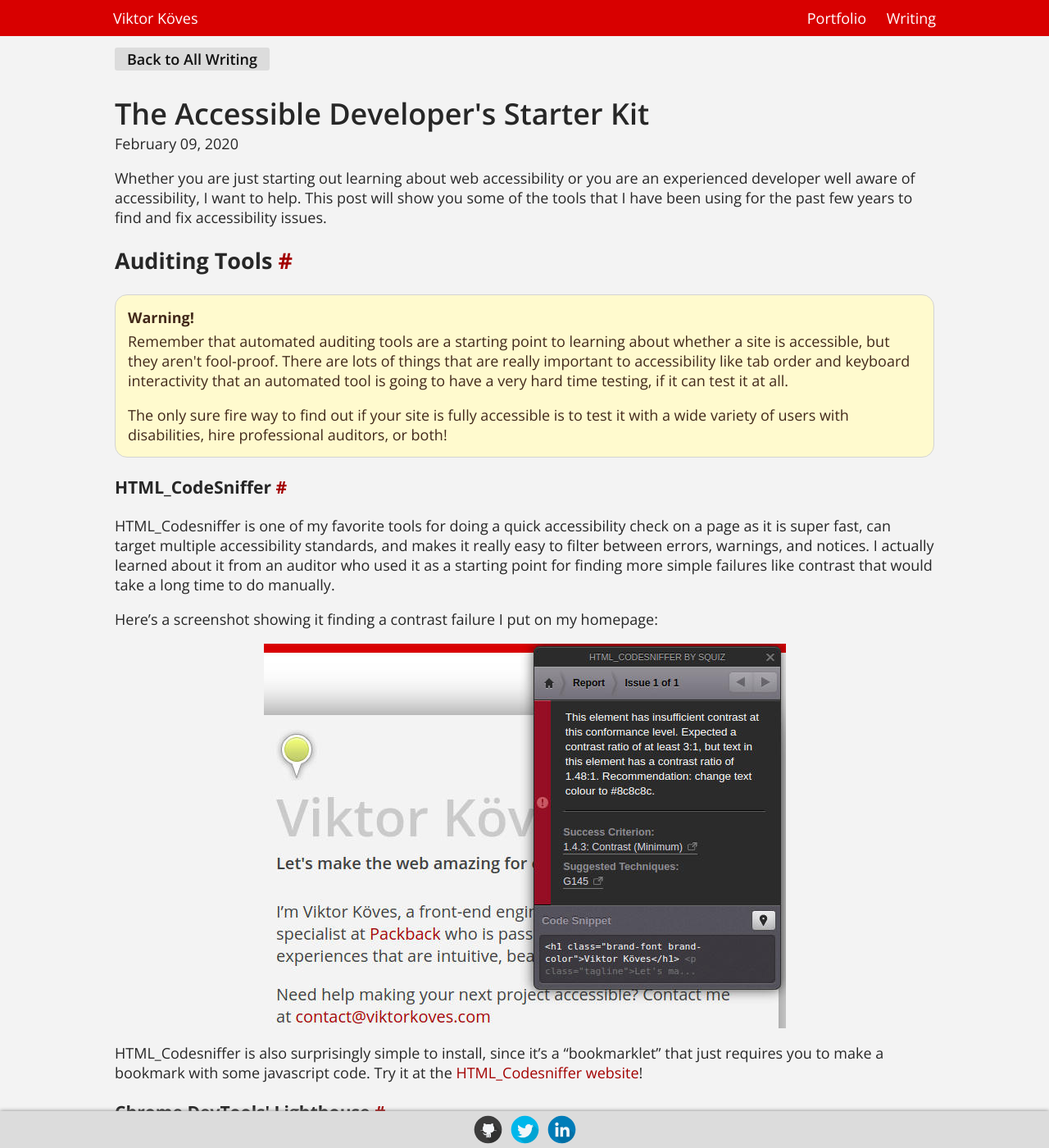
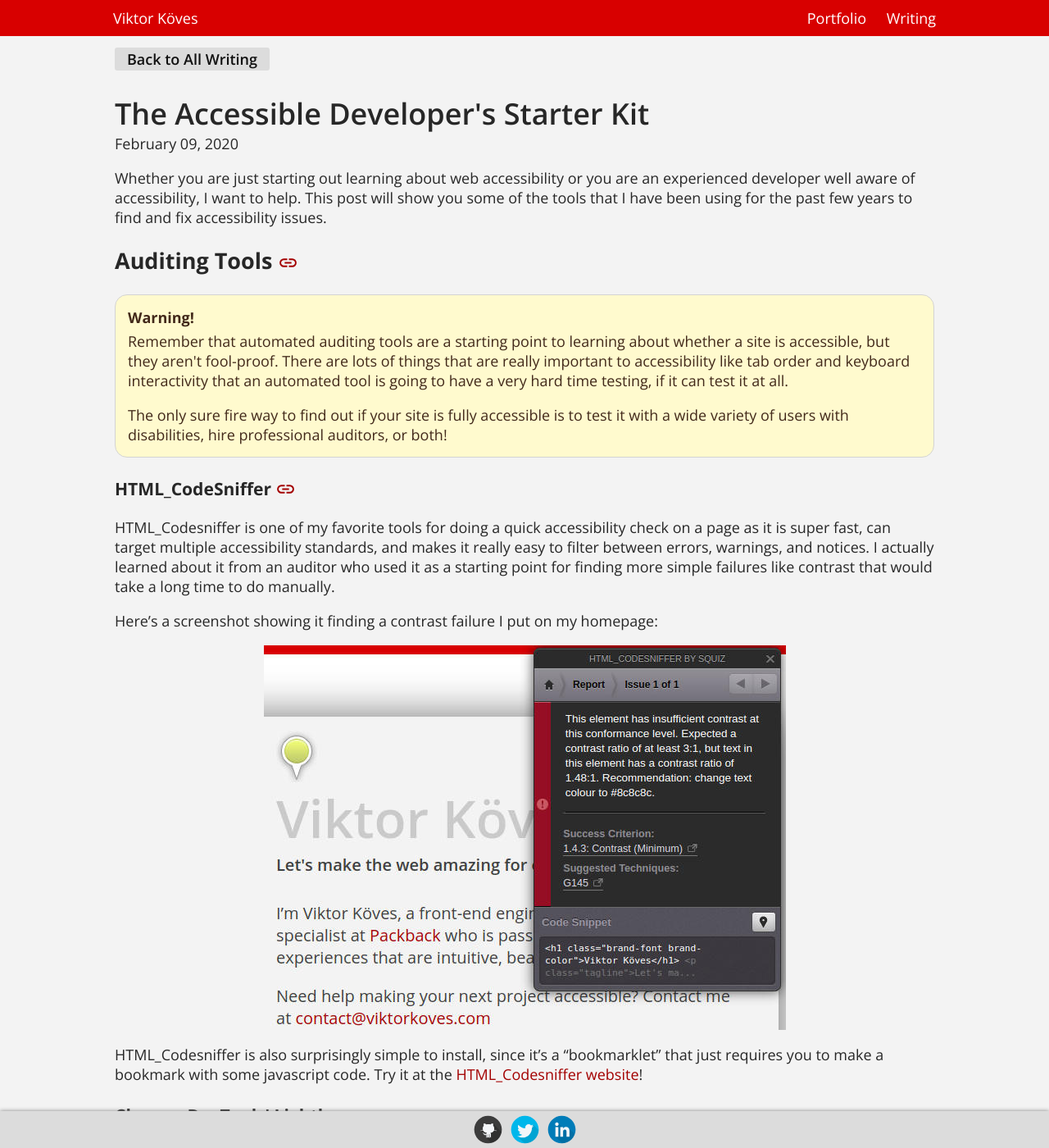
Before and after one commit to vkoves/vkoves.github.io, a Jekyll site: the page built from _posts/2020-02-09-the-accessible-developers-starter-kit.md, in a window 1280 px wide and 1400 px high. Shown: the whole window at 82% size. Built offline with Jekyll 4.4.1, drawn with Linux system fonts in a browser that asks for light colours.

Commit message:
Moved linkedHeading to using link icon instead of #

```diff
--- a/_includes/linkedHeading.html
+++ b/_includes/linkedHeading.html
@@ -13,7 +13,11 @@
 <h{{ include.level }} class="linked-heading">
   {{ heading }}
 
-  <a href="#{{ headingId }}" aria-label="Link to '{{ heading }}' heading">#</a>
+  <a href="#{{ headingId }}"
+    class="link-icon"
+    title="Link to '{{ heading }}' heading">
+    <img src="/images/icons/link-red.svg" alt="Link to '{{ heading }}' heading">
+  </a>
 
   <!-- Make the target a separate element so it can be moved -->
   <a id="{{ headingId }}" class="target"></a>
--- a/css/main.scss
+++ b/css/main.scss
@@ -37,12 +37,23 @@
   }
 }
 
-// Move linked-heading targets up 90px to adjust for the sticky header
-.linked-heading .target {
-  display: block;
-  position: relative;
-  top: -90px;
-  visibility: hidden;
+.linked-heading {
+  .link-icon img {
+    display: inline;
+    position: relative;
+    top: 5px;
+    width: 25px;
+    height: 25px;
+    margin: 0;
+  }
+  &:not.link-icon { display: none; }
+  // Move linked-heading targets up 90px to adjust for the sticky header
+  .target {
+    display: block;
+    position: relative;
+    top: -90px;
+    visibility: hidden;
+  }
 }
 
 // Helpers
```
Also changed, not shown: images/icons/link-red.svg (added), images/icons/link.svg (added).
